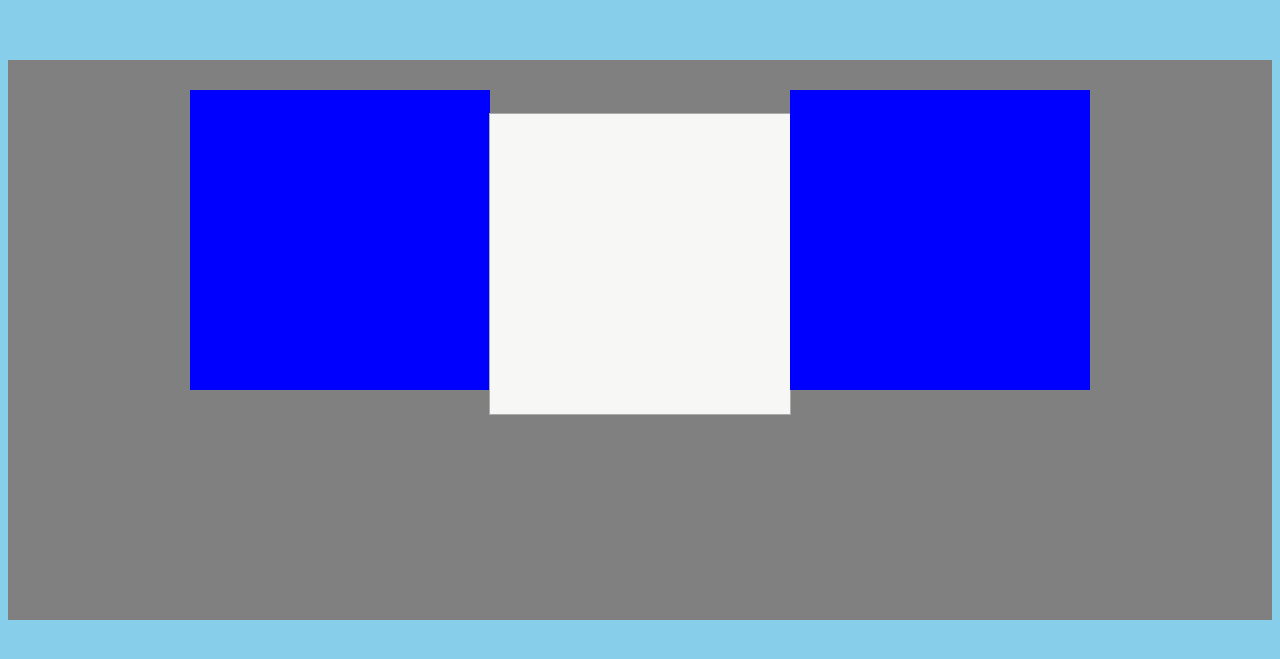
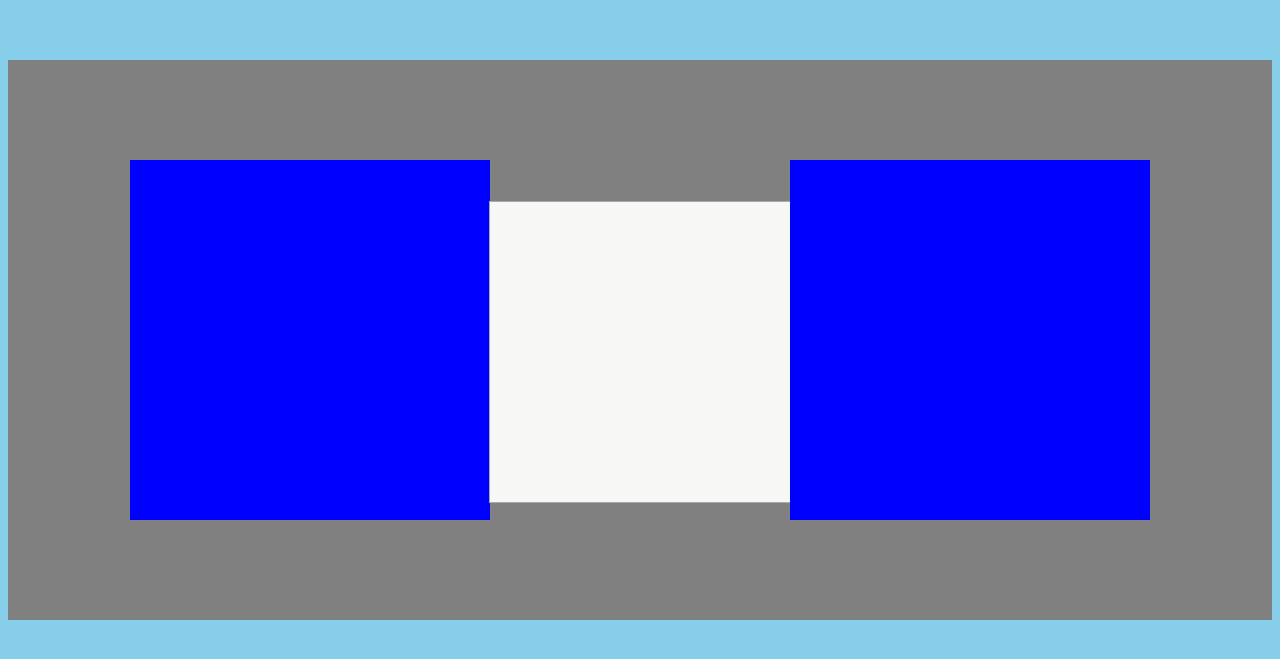
Before and after one commit to GraceLoeper0218/ART101_Sammy-sCanvas, a plain HTML site: page index.html in a window 1280 px wide. Shown: the part 61-720 px from the top of the page. Drawn offline with nearby package versions, Linux system fonts and the light colour scheme.

Commit message:
Update canvas.css

```diff
--- a/canvas.css
+++ b/canvas.css
@@ -35,6 +35,7 @@ button {
      }
 #content {
      justify-content: center;
+  align-items: center;
      display: flex;
      height: 500px;
       background-color: grey;
@@ -45,12 +46,14 @@ display: block;
     width: 300px;
     height: 300px;
     background-color: blue;
+    padding: 30px;
 }
 #sectionright {
 display: block;
     width: 300px;
     height: 300px;
     background-color: blue;
+    padding: 30px;
 }
 
 
```
